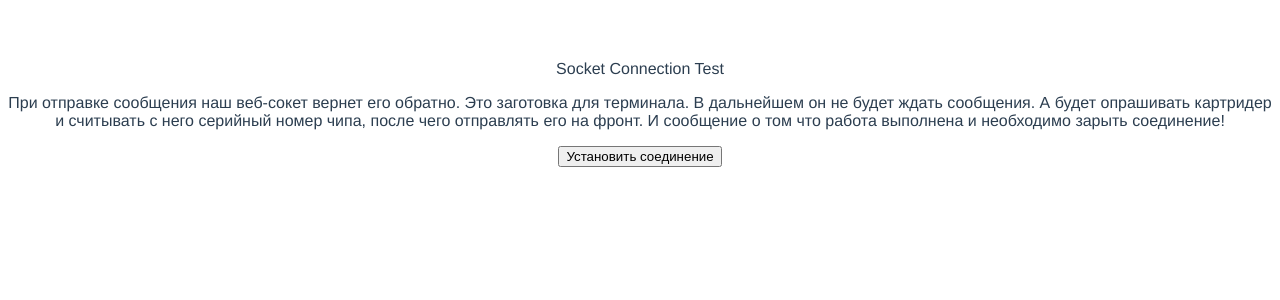
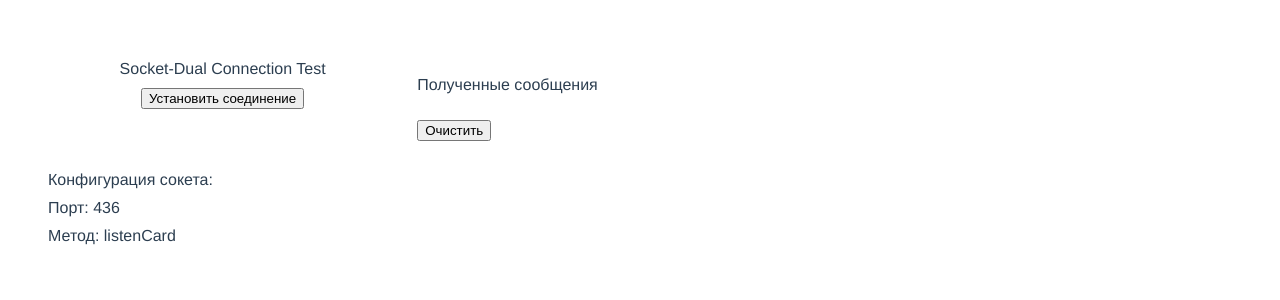
Before and after one commit to max-zagrebin/vue-sockets, a Vue app: page / in a window 1280 px wide. Shown: the top 300 px of the page. Built offline with nearby package versions, Linux system fonts and the light colour scheme.

Commit message:
Стили в сокете

```diff
--- a/src/components/SocketConnection.vue
+++ b/src/components/SocketConnection.vue
@@ -1,24 +1,51 @@
+<!--При отправке сообщения наш веб-сокет вернет его обратно. Это заготовка для терминала.-->
+<!--В дальнейшем он не будет ждать сообщения.-->
+<!--А будет опрашивать картридер и считывать с него серийный номер чипа,-->
+<!--после чего отправлять его на фронт. И сообщение о том что работа выполнена и необходимо зарыть соединение!-->
 <template>
-  Socket Connection Test
-  <p>
-    При отправке сообщения наш веб-сокет вернет его обратно. Это заготовка для терминала.
-    В дальнейшем он не будет ждать сообщения.
-    А будет опрашивать картридер и считывать с него серийный номер чипа,
-    после чего отправлять его на фронт. И сообщение о том что работа выполнена и необходимо зарыть соединение!</p>
-  <button @click="setUpSocket(displayMessage)">Установить соединение</button>
-  <button @click="closeSocket" v-if="isConnectionOpened">Закрыть соединение</button>
-  <p>{{ currentStatusText }}</p>
-  <div v-show="isConnectionOpened">
-    <form action="#" @submit="handleSubmit">
-      <input type="text" id="chat-msg"/>
-      <input type="submit" value="Отправить"/>
-    </form>
-    <p>Сообщения:</p>
-    <div id="container">
+  <div class="container">
+    <div class="form-container">
+      Socket-Dual Connection Test
+
+      <button class="form-container__button"
+              v-if="!isConnectionOpened"
+              @click="setUpSocket">
+        Установить соединение
+      </button>
+      <button class="form-container__button"
+              v-if="isConnectionOpened"
+              @click="closeSocket">
+        Закрыть соединение
+      </button>
+      <p>{{ currentStatusText }}</p>
+      <div>
+        <!--    <form action="#" @submit="handleSubmit">-->
+        <!--      <input type="text" id="chat-msg"/>-->
+        <!--      <input type="submit" value="Отправить"/>-->
+        <!--    </form>-->
+      </div>
+      <div class="conf-container">
+        <div>Конфигурация сокета:</div>
+        <div>Порт: {{ socketPort }}</div>
+        <div> Метод: {{ socketMethod }}</div>
+      </div>
+    </div>
+
+    <div class="message-container">
+      <p>Полученные сообщения</p>
+      <button class=""
+              @click="clearResponses">
+        Очистить
+      </button>
+      <div class="message" v-for="(response, index) in responses" :key="index">
+        {{ response.deviсe }}: {{ response.code }}
+      </div>
     </div>
   </div>
 </template>
 <script>
+import Response from '../functions/json-response';
+
 export default {
   name: "SocketConnection",
   data: function () {
@@ -27,19 +54,27 @@ export default {
       statusText: {
         "wait": "Ожидание соединения...",
         "connected": "Соединение установлено успешно.",
-        "disconnected": "Соединение завершено.",
+        "disconnected": "Соединение завершено. Для обмена сообщениями установите новое соединение.",
         "reset": "Соединение разорвано.",
         "failed": "Соединение не установлено."
       },
       isConnectionOpened: false,
       socket: null,
+      responses: [],
+      socketPort: "436",
+      socketMethod: "listenCard"
+
+      // this.socket = new WebSocket("ws://localhost:436/listenCard");
     }
   },
   mounted() {
   },
   methods: {
+    clearResponses(){
+      this.responses = [];
+    },
     closeSocket() {
-      this.socket.close();
+      // this.socket.close();
       this.isConnectionOpened = false;
     },
     onOpenSocketConnection() {
@@ -52,43 +87,33 @@ export default {
         this.currentStatusText = this.statusText['disconnected'];
         console.log('Connection closed');
         this.isConnectionOpened = false;
+        this.socket = null;
       } else {
         this.currentStatusText = this.statusText['reset'] + ` Код: ${event.code}, Причина: ${event.reason}`;
         console.log('ERROR: Connection reset');
+        this.socket = null;
         // console.log('Code: ' + event.code + ' reason: ' + event.reason);
       }
     },
-    setUpSocket(onmessage) {
+    setUpSocket() {
       console.log("Set Up");
       this.currentStatusText = this.statusText['wait'];
-      this.socket = new WebSocket("ws://localhost:8080/getDateNow");
+      let urlString = `ws://localhost:${this.socketPort}/${this.socketMethod}`;
+      console.log(urlString);
+      this.socket = new WebSocket(urlString);
       this.socket.onopen = this.onOpenSocketConnection;
       this.socket.onclose = this.onCloseSocketConnection;
-      this.socket.onmessage = onmessage;
+      this.socket.onmessage = this.onMessageReceived;
       this.socket.onerror = function (error) {
         console.log("Ошибка " + error.message);
         this.currentStatusText = this.statusText['failed'];
       }
     },
-    sendMessage(msg) {
-      let len = '' + msg.length
-      while (len.length < 5) len += ' '
-      this.socket.send(len + msg)
-    },
-    handleSubmit() {
-      console.log("Handle Submit");
-      let el = document.getElementById("chat-msg")
-      this.sendMessage(el.value)
-      el.value = ''
-      return false;
-    },
-    displayMessage(msg) {
-      let container = document.getElementById("container")
-      let div = document.createElement("div")
-      div.className = 'message'
-      let textNode = document.createTextNode(msg.data);
-      div.appendChild(textNode)
-      container.appendChild(div)
+    onMessageReceived(msg) {
+      let response = new Response(msg);
+      if (response.isDataPresent()) {
+        this.responses.push(response.getDatasetElem("readers"));
+      }
     }
   }
 }
@@ -97,4 +122,39 @@ export default {
 
 <style scoped>
 
+.container {
+  display: flex;
+  flex-flow: row nowrap;
+  /*margin: 0 auto;*/
+  column-gap: 20px;
+  padding: 0px 40px;
+}
+
+.form-container {
+  display: flex;
+  flex-flow: column nowrap;
+  width: 30%;
+  /*margin: 0 auto;*/
+  row-gap: 10px;
+  /*max-w*/
+}
+
+.form-container__button {
+  max-width: 300px;
+  margin: 0 auto;
+}
+
+.conf-container {
+  display: flex;
+  flex-flow: column nowrap;
+  row-gap: 10px;
+  align-items: flex-start;
+}
+.message-container{
+  display: flex;
+  flex-flow: column nowrap;
+  align-items: flex-start;
+  row-gap: 10px;
+  width: 70%;
+}
 </style>
--- /dev/null
+++ b/src/functions/json-response.js
@@ -0,0 +1,105 @@
+export default class Response {
+    headers;
+    dataEvent;
+    data;
+
+    popupProps;
+    redirect;
+
+    constructor(response) {
+        // console.log("New Response created");
+        // console.log(response);
+
+        console.log("Check Response");
+        console.log(response);
+        let responseData = JSON.parse(response.data); //without stringify!!!
+        console.log(responseData);
+        this.popupProps = {
+            display: false,
+            messageText: null,
+            buttonText: null
+        };
+        this.redirect = {
+            is_present: false,
+            name: null,
+        };
+
+        this.data = {
+            is_present: false,
+            dataset: null,
+        };
+
+        // this.popupProps = [
+        //     display: null,
+        //     headingText,
+        //     messageText,
+        //     buttonText
+        // ]
+
+        this.headers = responseData.headers;
+        this.dataEvent = responseData.dataEvent;
+        this.checkData(
+            responseData.data,
+            this.checkHeaders(this.headers, this.dataEvent));
+    }
+
+    checkHeaders(headers, dataEvent) {
+        if (headers.popup) {
+            this.popupProps.display = true;
+            this.popupProps.headingText = "Внимание!";
+            this.popupProps.messageText = dataEvent.popup.message;
+            this.popupProps.buttonText = "Понятно";
+            // console.log(this.popupProps);
+        }
+        if (headers.redirect) {
+            // console.log(dataEvent.redirect.url);
+            this.redirect.is_present = true;
+            this.redirect.name = dataEvent.redirect.url;
+        }
+        return headers.error;
+    }
+
+    checkData(data, error) {
+        if (error) return;
+        this.data.is_present = true;
+        this.data.dataset = data;
+    }
+
+    getData() {
+        return this.data;
+
+    }
+
+    getHeaders(){
+        return this.headers;
+    }
+
+    getHeadersEntry(entry_name){
+        return this.headers[entry_name];
+    }
+    isDataPresent(){
+        // console.log(this.data.is_present);
+        return  this.data.is_present;
+    }
+
+    isRedirectPresent(){
+        return  this.redirect.is_present;
+    }
+
+    getDatasetElem(elem_name){
+        return JSON.parse(JSON.stringify(this.data.dataset[elem_name]));
+    }
+    getDataEventElem(elem_name){
+        return JSON.parse(JSON.stringify(this.dataEvent[elem_name]));
+    }
+    getPopupProps() {
+        return this.popupProps;
+    }
+
+    getRedirect() {
+        return this.redirect;
+    }
+    getRedirectName(){
+        return this.redirect.name;
+    }
+}
```
Also changed, not shown: 1 other file (tests, documents, lock files or other folders).
